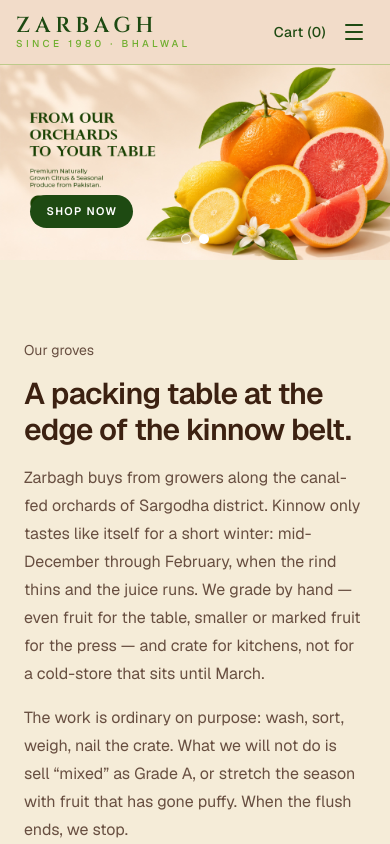
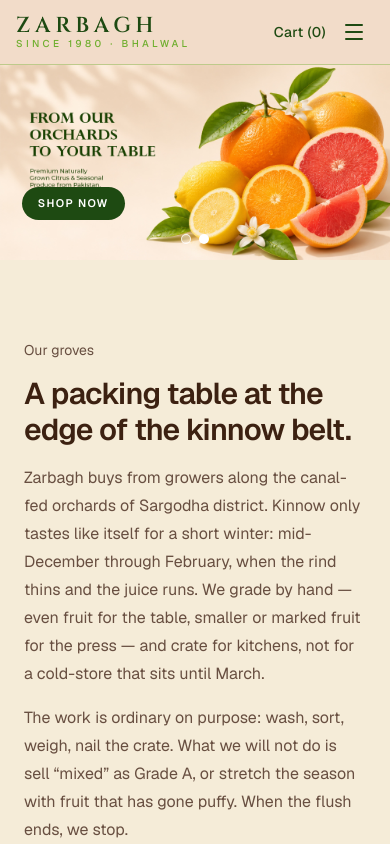
Before and after one commit to omeryousaf/zarbagh-store, a Next.js app: page / in a window 390 px wide. Shown: the top 844 px of the page. Built offline with nearby package versions, Linux system fonts and the light colour scheme.

Commit message:
Cover the printed Shop Now on both hero slides.
Shift the HTML pills up and left and give them a min size so the painted button’s top and left edges no longer peek through on phone widths. Keep the text padding.

Co-authored-by: omer.yousaf <omer.yousaf@proton.me>

```diff
--- a/src/components/hero-slider.tsx
+++ b/src/components/hero-slider.tsx
@@ -76,6 +76,8 @@ export function HeroSlider() {
                 style={{
                   left: slide.cta.left,
                   top: slide.cta.top,
+                  minWidth: slide.cta.minWidth,
+                  minHeight: slide.cta.minHeight,
                 }}
               >
                 Shop Now
--- a/src/lib/artwork.ts
+++ b/src/lib/artwork.ts
@@ -15,8 +15,10 @@ export const HERO_SLIDES = [
     height: 1000,
     alt: "From our orchards to your table — Zarbagh citrus crate.",
     cta: {
-      left: "7.85%",
-      top: "72.7%",
+      left: "5.6%",
+      top: "68.4%",
+      minWidth: "19%",
+      minHeight: "15%",
     },
   },
   {
@@ -25,8 +27,10 @@ export const HERO_SLIDES = [
     height: 1000,
     alt: "From our orchards to your table — mixed citrus.",
     cta: {
-      left: "7.8%",
-      top: "66.9%",
+      left: "5.6%",
+      top: "62.6%",
+      minWidth: "17.5%",
+      minHeight: "14%",
     },
   },
 ] as const;
```
